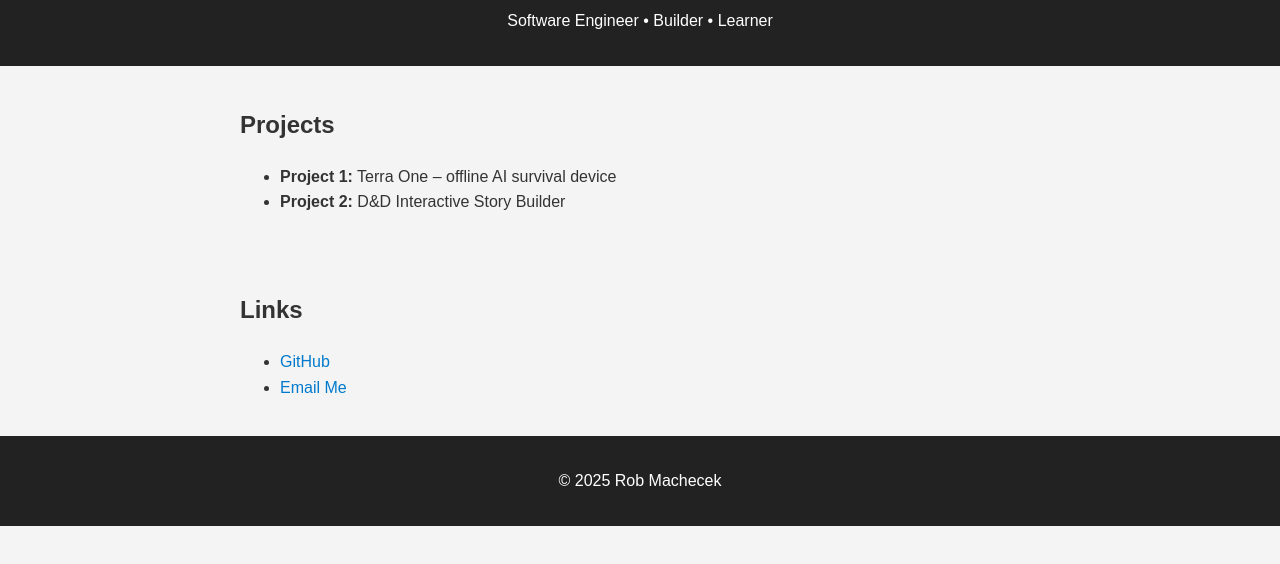
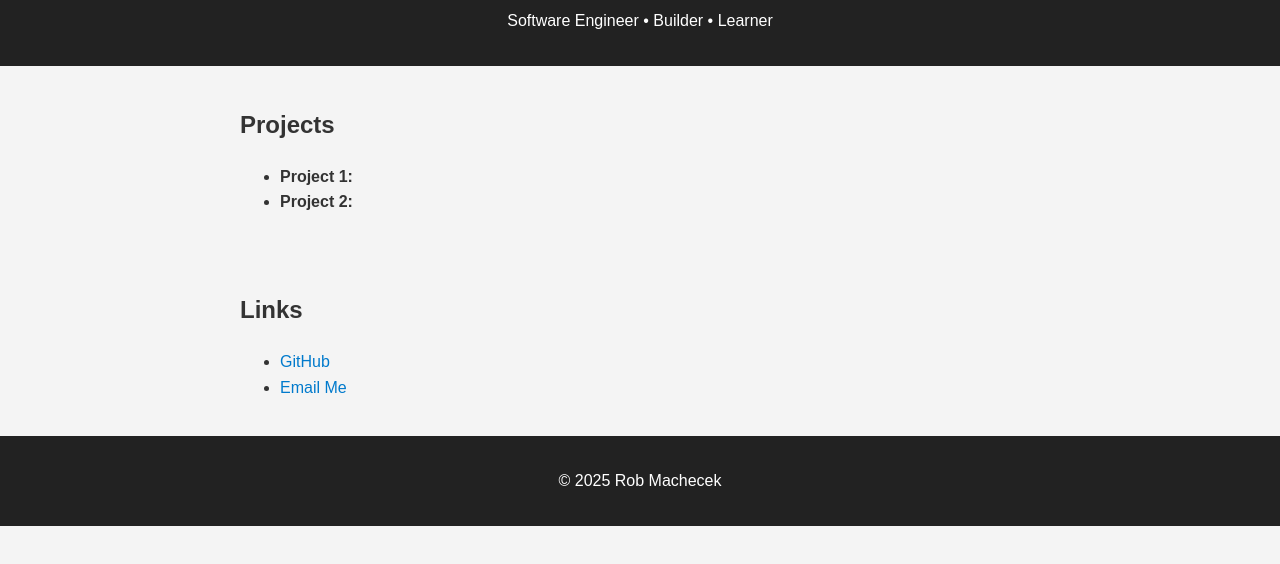
Before and after one commit to ROBeezyii/RobPortfolio, a plain HTML site: page index.html in a window 1280 px wide. Shown: the part 102-666 px from the top of the page. Drawn offline with Linux system fonts and the light colour scheme.

Commit message:
removed info on project 1 and 2

```diff
--- a/index.html
+++ b/index.html
@@ -15,8 +15,8 @@
   <section>
     <h2>Projects</h2>
     <ul>
-      <li><strong>Project 1:</strong> Terra One – offline AI survival device</li>
-      <li><strong>Project 2:</strong> D&D Interactive Story Builder</li>
+      <li><strong>Project 1:</strong> </li>
+      <li><strong>Project 2:</strong> </li>
     </ul>
   </section>
 
```
